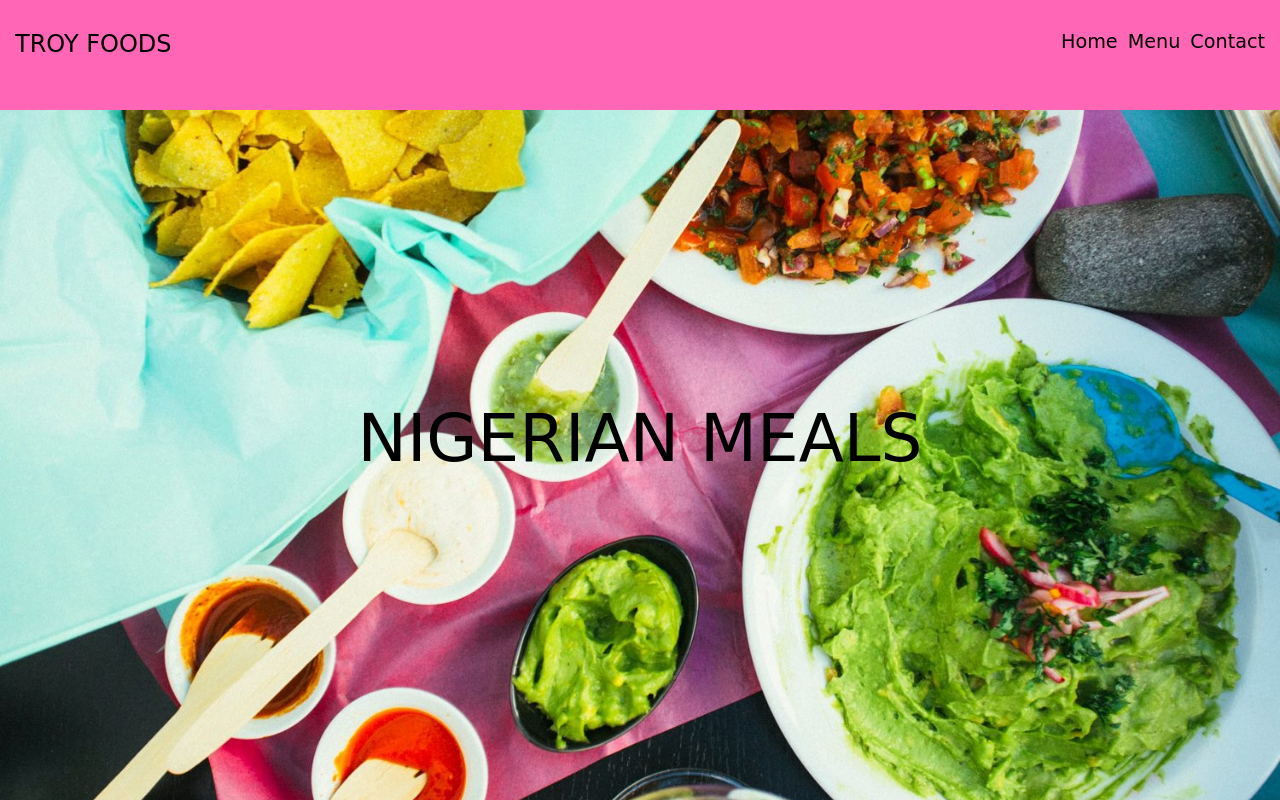
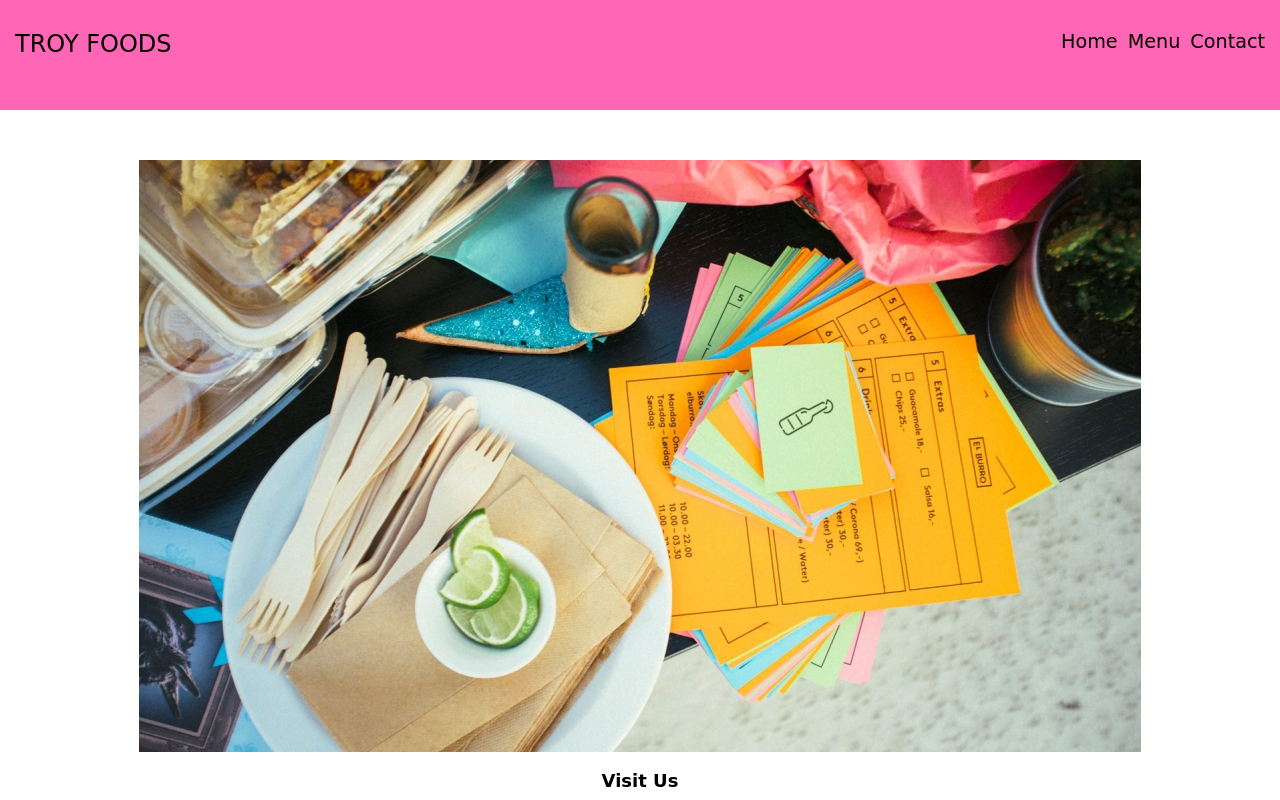
Before and after one commit to okikiola11/restaurant-page, a website built with webpack: page dist/index.html in a window 1280 px wide. Both pictures are taken after a click on the item "Contact". Shown: the top 800 px of the page. Built offline with nearby package versions, Linux system fonts and the light colour scheme; a web font is replaced by a local one.

Commit message:
Add the contact.js module file Add the contact image mNIPULtion

```diff
--- a/src/index.js
+++ b/src/index.js
@@ -1,6 +1,7 @@
 import * as Navbar from './modules/navBar';
 import showHome from './modules/home';
 import showMenu from './modules/menu';
+import showContact from './modules/contact';
 
 showHome();
 
@@ -19,3 +20,8 @@ Navbar.menuNav.addEventListener('click', () => {
   clearContent();
   showMenu();
 });
+
+Navbar.contactNav.addEventListener('click', () => {
+  clearContent();
+  showContact();
+});
--- /dev/null
+++ b/src/modules/contact.js
@@ -0,0 +1,48 @@
+import '../styles/contact.css';
+
+import contactImageA from '../images/5.jpg';
+
+const content = document.getElementById('content');
+
+const showContact = () => {
+  const contactBg = document.createElement('div');
+  contactBg.classList.add('m-tp');
+  contactBg.classList.add('container');
+  content.appendChild(contactBg);
+
+  contactBg.innerHTML = `
+      <div class="container">
+        <div>
+          <image src=${contactImageA} alt="contact image">
+
+          <div class="inner-cont">
+
+            <h2> Visit Us </h2>
+            <p>+2348012323445</p>
+            <p>Byporten Shopping, Jernbanetorget 6, 0154 Oslo</p>
+            <p>OPENING HOURS</p>
+            <p>10:00 - 21:00
+
+            Fredag – Lørdag</p>
+            <p>10:00 - 21:00
+
+            Fredag – Lørdag</p>
+            <p>10:00 - 21:00
+
+            Mandag - Torsdag</p>
+
+            <p>Søndag
+
+            closed</p>
+
+          </div>
+        </div>
+
+      </div>
+    `;
+
+    return contactBg;
+
+};
+
+export default showContact;
--- /dev/null
+++ b/src/styles/contact.css
@@ -0,0 +1,26 @@
+.container {
+  width: 100%;
+  display: flex;
+  justify-content: center;
+  align-content: center;
+}
+
+.m-tp {
+  margin-top: 110px;
+  z-index: 1000;
+}
+
+.inner-cont {
+  flex-direction: row;
+  text-align: center;
+  line-height: 2.8;
+}
+
+.inner-cont h2 {
+  font-family: 'Hachi Maru Pop', cursive;
+}
+
+.inner-cont p {
+  font-size: 1.6rem;
+  font-family: 'Comfortaa', cursive;
+}
--- a/src/styles/menu.css
+++ b/src/styles/menu.css
@@ -15,7 +15,8 @@
   margin: 0 20px;
   justify-content: space-between;
   width: 30%;
-  height: 400px;
+  height: 420px;
+  border-radius: 10px;
 }
 
 .txt-hdr {
```
Also changed, not shown: dist/b6e07614693e6d0a725a.jpg (added), dist/main.js, src/images/5.jpg (added), src/images/contact-img.jpg (added).
